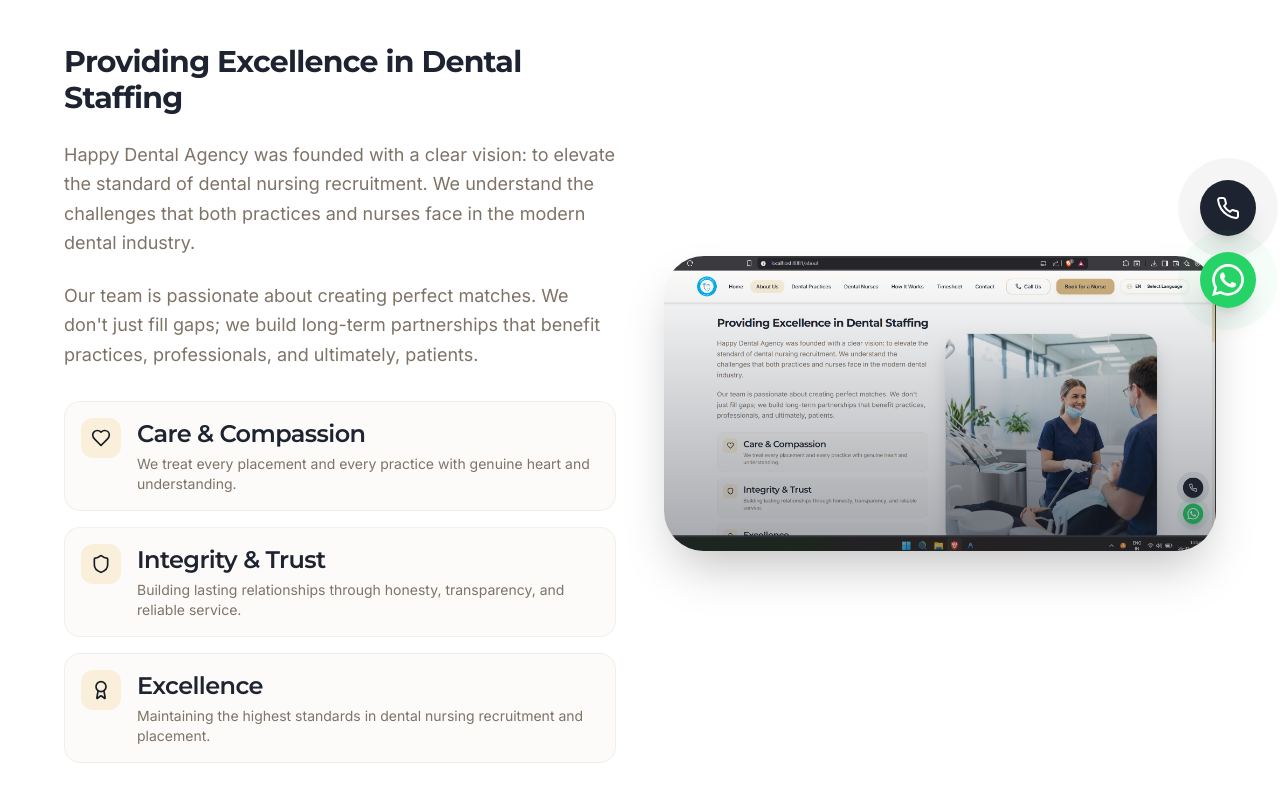
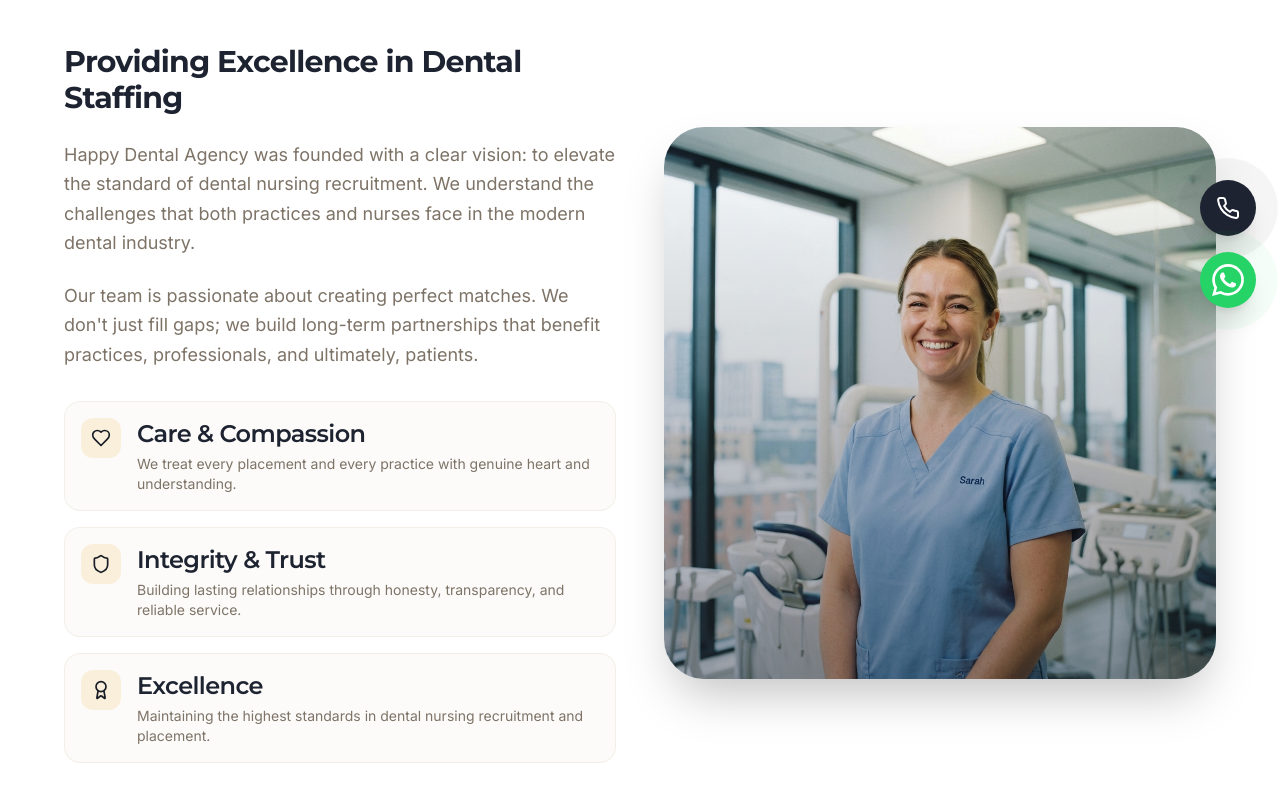
Before and after one commit to MohanPrasathSece/happy-dental-agency, a React (Vite) app: page /about in a window 1280 px wide. Shown: the part 460-1262 px from the top of the page. Built offline with nearby package versions, Linux system fonts and the light colour scheme; the HTML template or start-up script is replaced by a standard one.

Commit message:
Update about page first image to nurse image

```diff
--- a/src/pages/About.tsx
+++ b/src/pages/About.tsx
@@ -66,8 +66,8 @@
 
                         <div className="relative rounded-[2.5rem] overflow-hidden shadow-2xl animate-fade-in group">
                             <img
-                                src="/about-dental-new.png"
-                                alt="Dental Professionals Collaborating"
+                                src="/qualified-nurse.png"
+                                alt="Qualified Dental Nurse"
                                 className="w-full h-full object-cover transition-transform duration-700 group-hover:scale-105"
                             />
                             <div className="absolute inset-0 bg-gradient-to-t from-navy/40 to-transparent" />
```
